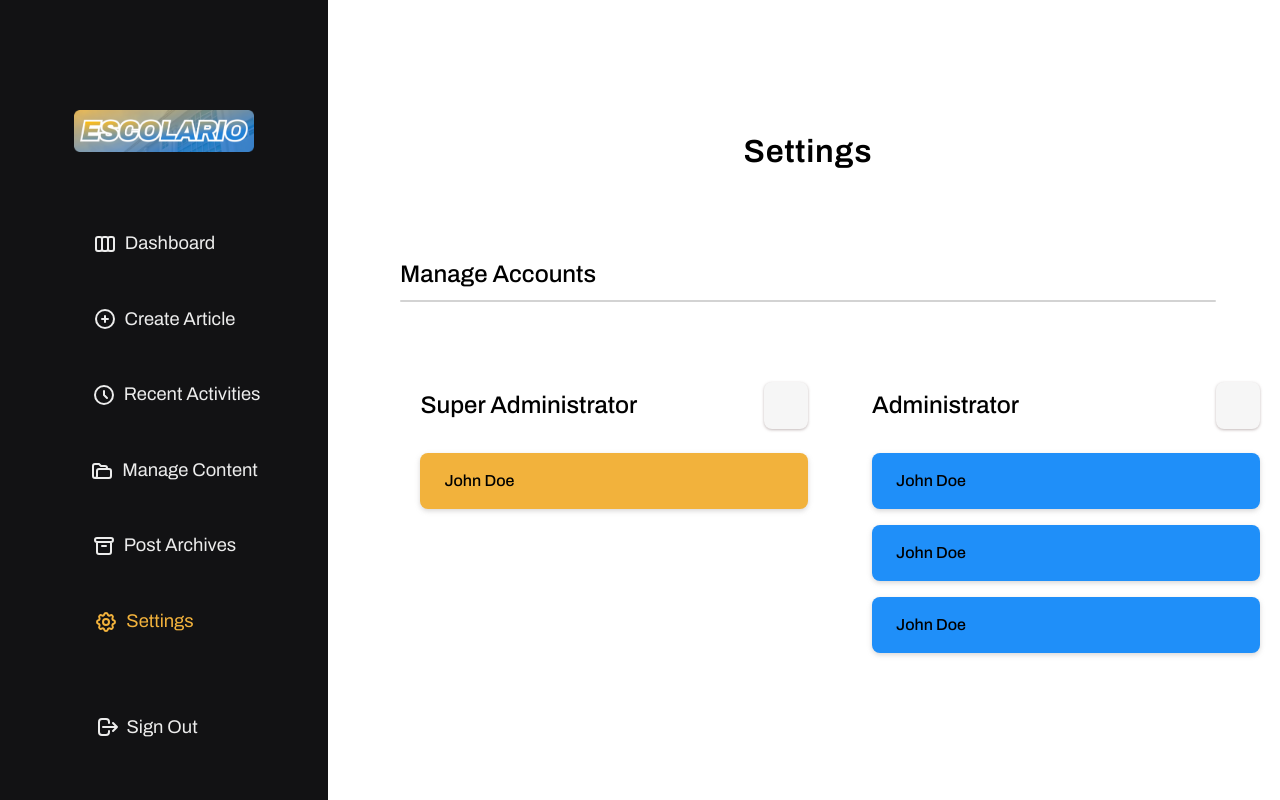
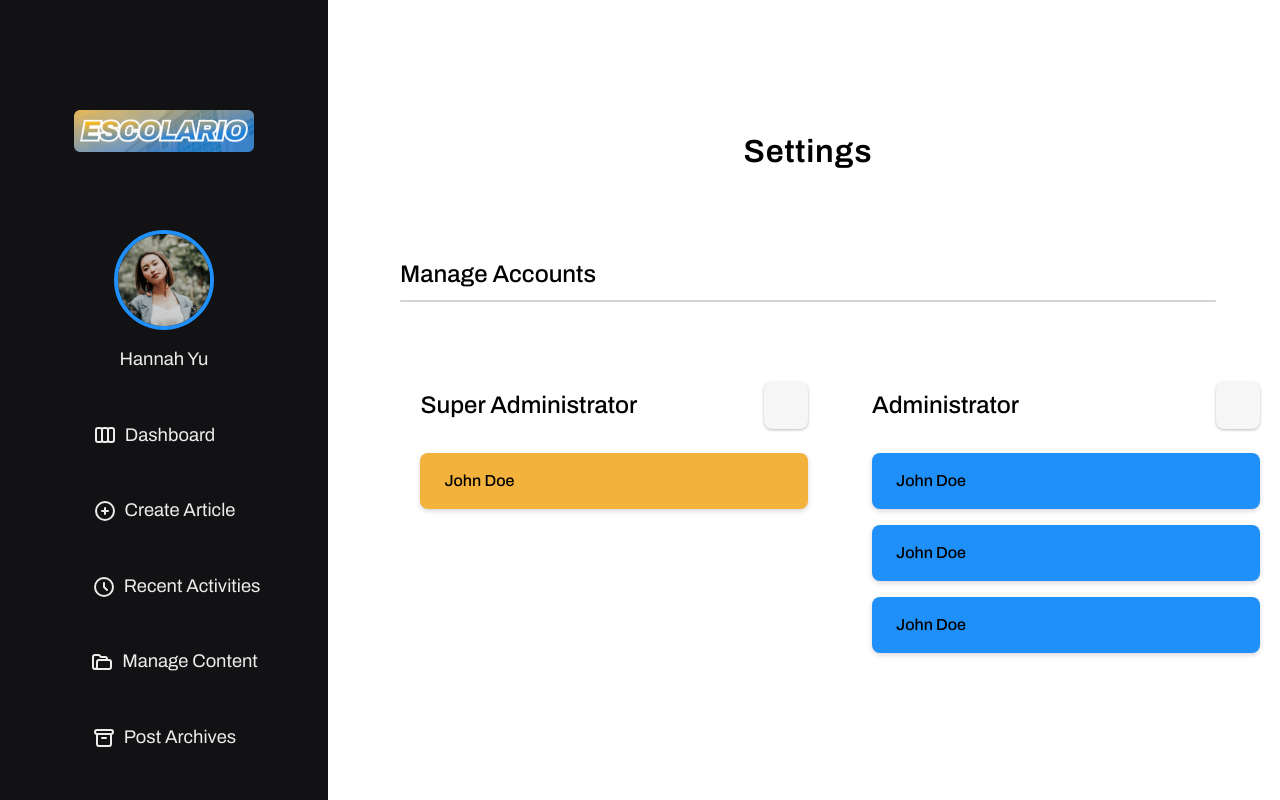
Before and after one commit to judgemongcal/se-becarios-cms, a React (Vite) app in the folder becarios-admin/: page /settings in a window 1280 px wide. Shown: the top 800 px of the page. Built offline with nearby package versions, Linux system fonts and the light colour scheme; some icons are missing; what @tiptap/extension-color would draw is missing.

Commit message:
created UserInfo component for navbars

```diff
--- a/becarios-admin/src/components/global/NavBar.jsx
+++ b/becarios-admin/src/components/global/NavBar.jsx
@@ -10,6 +10,7 @@ import {
 
 import { NavLink, useLocation } from 'react-router-dom';
 import { useSignOutContext } from '../../hooks/useSignOutContext';
+import UserInfo from './UserInfo';
 
 function NavBar() {
   const { isSignOutClicked, setIsSignOutClicked } =
@@ -21,14 +22,16 @@ function NavBar() {
     return location.pathname === path;
   }
   return (
-    <nav className="bg-brand-black  fixed hidden h-[100%] min-h-[100vh] flex-col items-center gap-[3.5rem] text-white md:w-[20.5rem] lg:flex">
+    <nav className="bg-brand-black  fixed hidden h-[100%] min-h-[100vh] flex-col items-center justify-center gap-[3.5rem] text-white md:w-[20.5rem] lg:flex">
       <img
         src="./src/assets/org_logo.png"
         alt=""
         className="fixed top-[50px] mb-10 mt-[60px] w-[180px]"
       />
-      <div className="user-details"></div>
+
       <section className="navigation fixed top-[230px] -ml-5 flex flex-col items-center justify-center gap-[3rem] text-[1.15rem]">
+        <UserInfo />
+
         <NavLink
           to="/dashboard"
           className={`dashboard ${
--- /dev/null
+++ b/becarios-admin/src/components/global/UserInfo.jsx
@@ -0,0 +1,14 @@
+function UserInfo() {
+  return (
+    <div className="user-info ml-5 flex flex-col items-center justify-center gap-4">
+      <img
+        src="../../src/assets/sample_admin.png"
+        alt=""
+        className="border-brand-blue h-auto w-[100px] rounded-[100%] border-4"
+      />
+      <h1>Hannah Yu</h1>
+    </div>
+  );
+}
+
+export default UserInfo;
```
